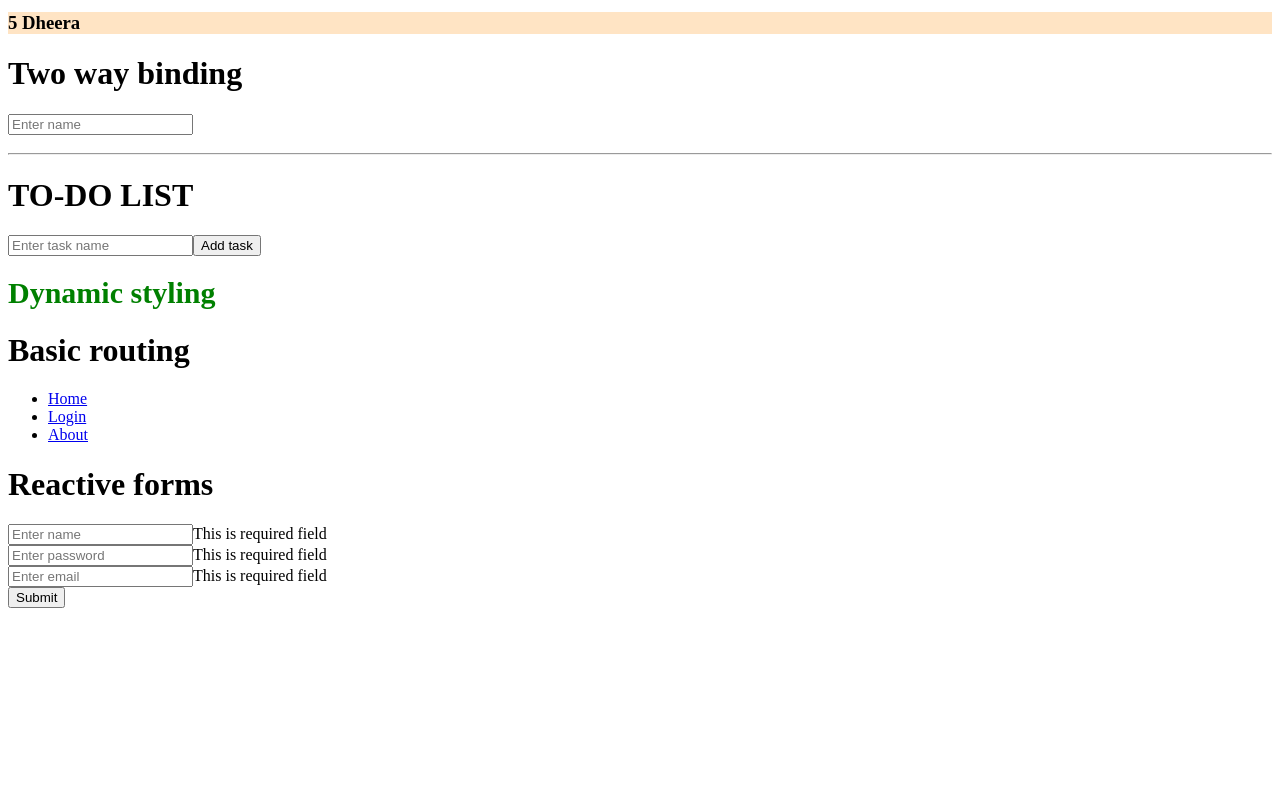
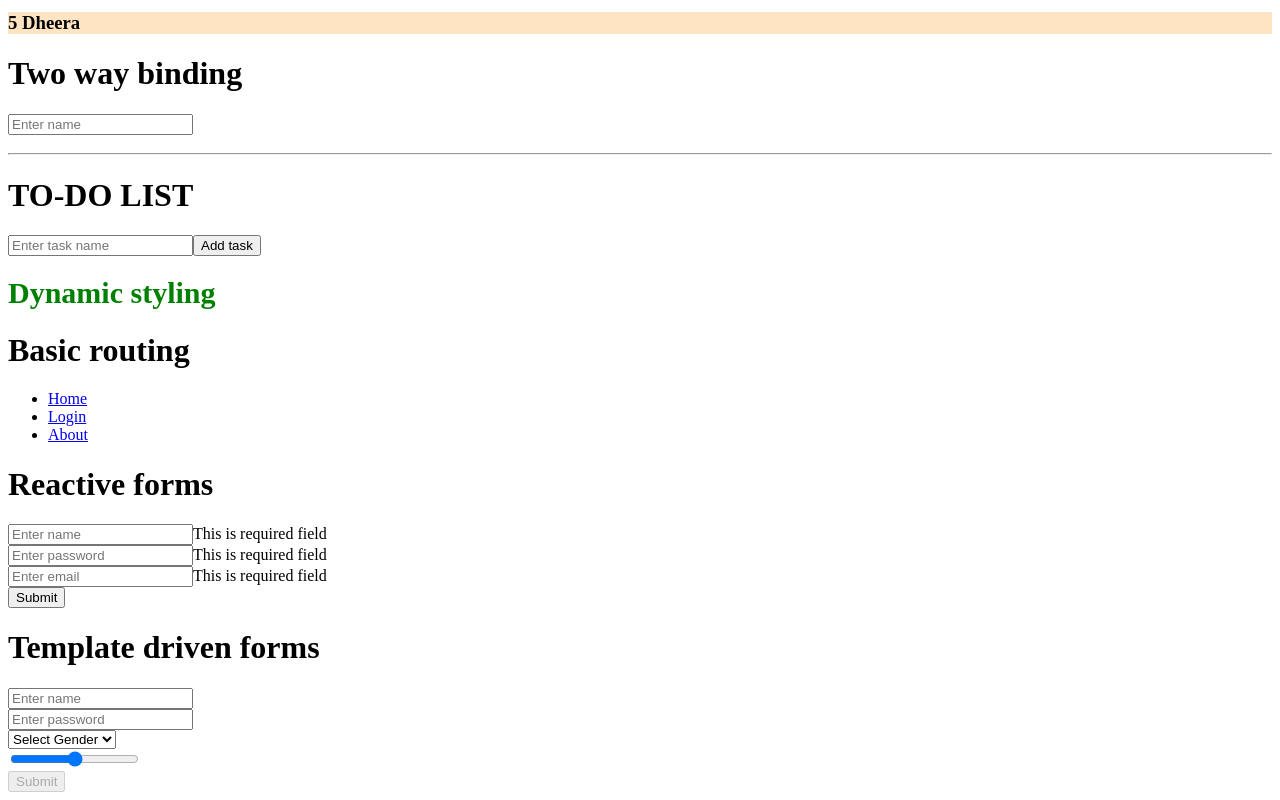
Before and after one commit to sweshisj/angular-19-study, an Angular app: page /form in a window 1280 px wide. Shown: the part 2555-3355 px from the top of the page. Before the commit the page ends 3171 px from the top, so only its background shows below. Built offline with nearby package versions, Linux system fonts and the light colour scheme.

Commit message:
template driven forms

```diff
--- a/src/app/form/form.component.html
+++ b/src/app/form/form.component.html
@@ -16,3 +16,23 @@
     <br>
     <button>Submit</button>
 </form>
+
+<h1>Template driven forms</h1>
+<form #userForm="ngForm" (ngSubmit)="addUser(userForm.value)">
+    <input type="text" placeholder="Enter name" name = "name" ngModel required #name="ngModel">
+    <span class="error" *ngIf="name.invalid && name.touched">*required</span>
+    <br>
+    <input type="password" placeholder="Enter password" name = "password" ngModel required minlength="8" maxlength="20" #password="ngModel">
+    <span class="error" *ngIf="name.invalid && name.touched">*required</span>
+    <br>
+    <select name="gender" id="gender" ngModel required #gender="ngModel">
+        <option value="">Select Gender</option>
+        <option value="female">Female</option>
+        <option value="male">Male</option>
+    </select>
+    <span class="error" *ngIf="gender.invalid && gender.touched">*required</span>
+    <br>
+    <input type="range" name = "range" ngModel>
+    <br>
+    <button [disabled]="userForm.invalid">Submit</button>
+</form>
--- a/src/app/form/form.component.ts
+++ b/src/app/form/form.component.ts
@@ -1,10 +1,10 @@
 import { NgIf } from '@angular/common';
 import { Component } from '@angular/core';
-import { FormControl, FormGroup, ReactiveFormsModule, Validators } from '@angular/forms';
+import { FormControl, FormGroup, FormsModule, NgForm, ReactiveFormsModule, Validators } from '@angular/forms';
 
 @Component({
   selector: 'app-form',
-  imports: [ReactiveFormsModule, NgIf],
+  imports: [ReactiveFormsModule, NgIf, FormsModule],
   templateUrl: './form.component.html',
   styleUrl: './form.component.css'
 })
@@ -18,13 +18,17 @@ export class FormComponent {
 
   }
 
-  get name(){
+  get name() {
     return this.profileForm.get('name')
   }
-  get password(){
+  get password() {
     return this.profileForm.get('password')
   }
-  get email(){
+  get email() {
     return this.profileForm.get('email')
   }
+  userData: NgForm | null = null
+  addUser(val: NgForm) {
+    this.userData = val
+  }
 }
```
